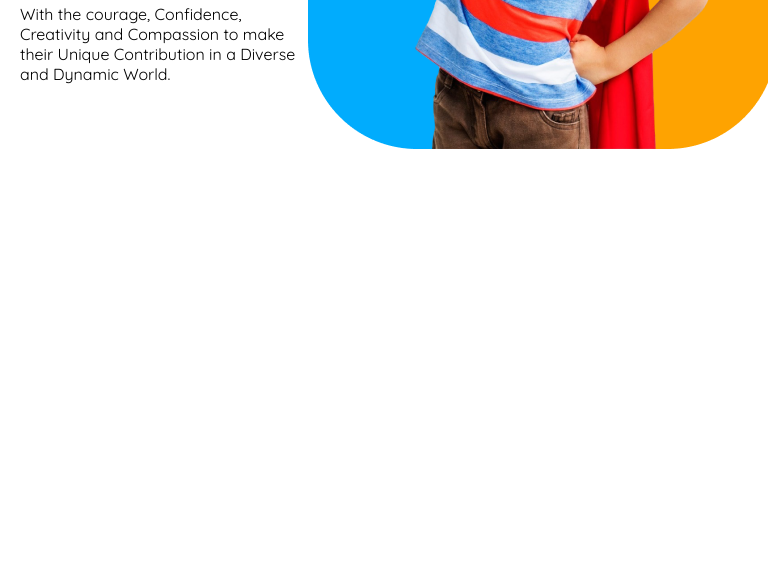
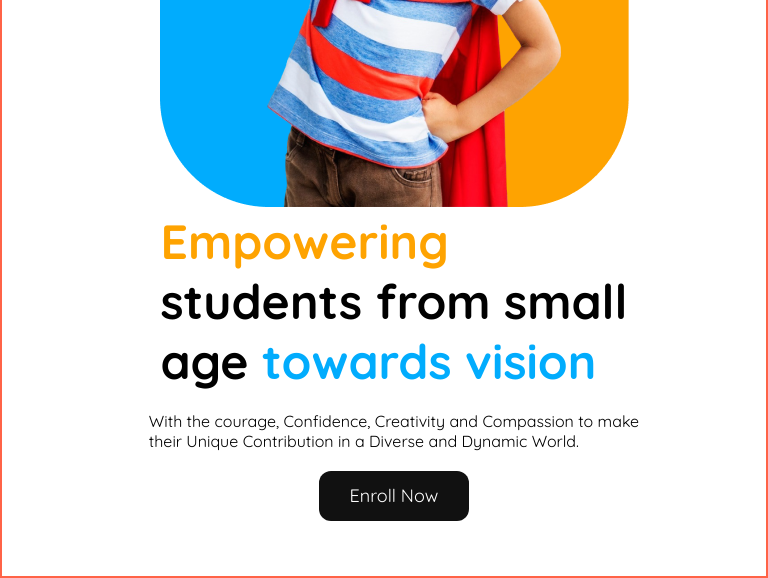
Before and after one commit to codevbase/Milestone-2-assignment-2, a plain HTML site: page index.html in a window 768 px wide. Shown: the part 492-1070 px from the top of the page. Before the commit the page ends 800 px from the top, so only its background shows below. Drawn offline with Linux system fonts and the light colour scheme.

Commit message:
banner section made responsive for small and large device

```diff
--- a/style.css
+++ b/style.css
@@ -74,6 +74,8 @@ nav li, a{
     justify-content: space-around;
 }
 
+/* banner section starts here */
+
 .banner .btn{
     background-color: var(--black);
 }
@@ -107,6 +109,9 @@ nav li, a{
 }
 
 
+/* banner section ends here */
+
+
 #hamburger{
     display: none;
 }
@@ -137,6 +142,8 @@ nav li, a{
     }
 
 
+/* small device banner   */
+
     .banner .content{
         display: flex;
         justify-content: center;
@@ -144,8 +151,15 @@ nav li, a{
         flex-direction: column-reverse;
         /* width: 100vw; */
         border: 2px solid tomato;
-        background-color: #60a346;
+        /* background-color: #60a346; */
         height: 1000px;
+    }
+
+    .enroll-btn .btn{
+        display: block;
+        background-color: var(--black);
+        width: 150px;
+        height: 50px;
     }
 
 
@@ -253,4 +267,34 @@ nav li, a{
         color: #60a346;
       }
 
+
+      .banner .content{
+        display: flex;
+        justify-content: center;
+        align-items: center;
+        flex-direction: column-reverse;
+        /* width: 100vw; */
+        border: 2px solid tomato;
+        /* background-color: #60a346; */
+        height: 1000px;
+    }
+
+    .enroll-btn .btn{
+        display: block;
+        background-color: var(--black);
+        width: 150px;
+        height: 50px;
+    }
+
+
+    .banner-txt{
+        display: flex;
+        flex-direction: column;
+        justify-content: center;
+        align-items: center;
+        gap: 20px;
+        /* border: 5px solid tomato; */
+        height: fit-content;
+    }
+
 }
```
